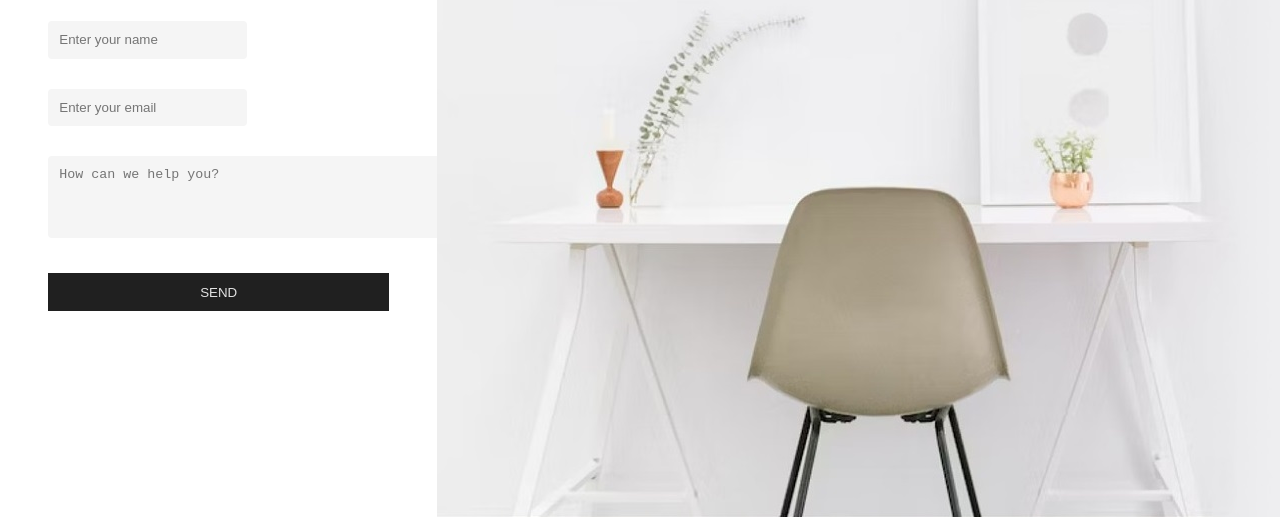
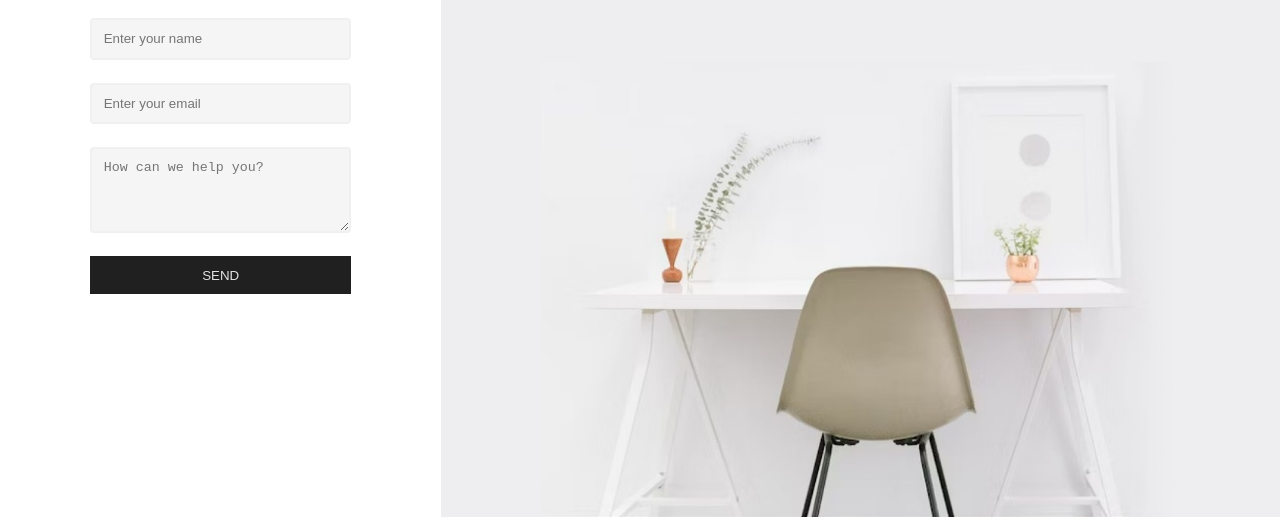
Before and after one commit to zmariux1/CSS_Project_1, a plain HTML site: page index.html in a window 1280 px wide. Shown: the part 283-800 px from the top of the page. Drawn offline with nearby package versions, Linux system fonts and the light colour scheme.

Commit message:
Update style.css

```diff
--- a/style.css
+++ b/style.css
@@ -36,7 +36,7 @@ body, h1, h2, h3, h4, h5, h6, p, a, span, div, ul, ol, li {
 
 .page{
   display: grid;
-  grid-template-columns: 1fr 3fr;
+  grid-template-rows: 1.8fr 1fr;
   height: 100vh;
 }
 
@@ -47,28 +47,59 @@ body, h1, h2, h3, h4, h5, h6, p, a, span, div, ul, ol, li {
   justify-content: center;
   align-items: center;
   background: white;
+  z-index: 2;
 }
-.rightSide {
-  display: flex;
-  justify-self: center;
-  align-items: end;
 
-
-}
 
 .form {
   display: flex;
   flex-direction: column;
   margin: 0 auto;
-  gap: 30px;
-  width: 78%;
+  gap: 10px;
+  width: 59%;
 }
+
+
+.input-control {
+  display: flex;
+  flex-direction: column;
+}
+
 
 .inputs{
   padding: 0.7rem;
   background: rgb(245, 245, 245);
-  border: none;
+  border: 2px solid #f0f0f0;
   border-radius: 4px;
+}
+
+.input-control .inputs:focus {
+  outline: 0;
+}
+
+.input-control.success .inputs {
+  border-color: #09c372;
+}
+
+.input-control.error .inputs {
+  border-color: #ff3860;
+}
+
+.input-control .error {
+  color: #ff3860;
+  font-size: 9px;
+  height: 13px;
+}
+
+.css_hidden_input {
+  display: none;
+  color: red;
+  font-size: 12px;
+  margin-top: -25px;
+}
+
+.css_visible {
+  display: block;
 }
 
 .sendBtn {
@@ -77,3 +108,37 @@ body, h1, h2, h3, h4, h5, h6, p, a, span, div, ul, ol, li {
   color: rgb(226, 226, 226);
   border: none;
 }
+
+
+
+
+.rightSide {
+  display: flex;
+  justify-self: center;
+  align-items: end;
+  overflow: hidden;
+  z-index: 1;
+}
+
+.backgroundImg {
+  width: 100vw;
+}
+
+
+
+
+@media (min-width: 800px) {
+  .page{
+    display: grid;
+    grid-template-columns: 1fr 3fr;
+    height: 100vh;
+  }
+  .leftSide {
+    height: 100vh;
+  }
+
+  .backgroundImg {
+    width: 50vw;
+  }
+
+}
```
